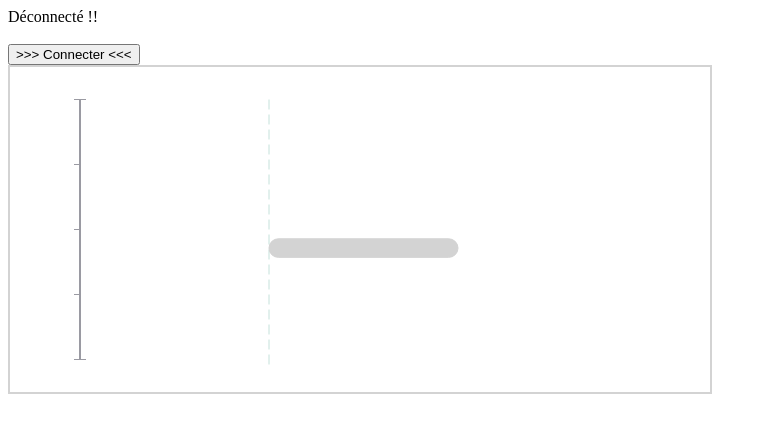
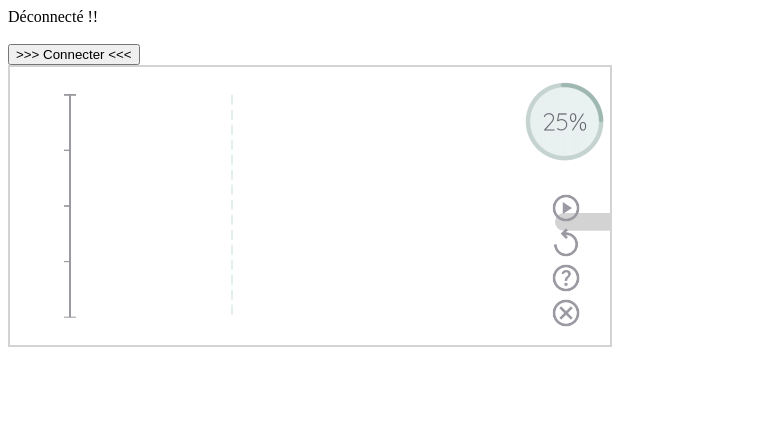
Before and after one commit to Minick-M/OUPS-data-display, a plain HTML site: page HTML TESTS/dessin.html in a window 1280 px wide. Shown: the whole page, without its empty margins (0-767 px from the left). Drawn offline with Linux system fonts and the light colour scheme.

Commit message:
latest version

```diff
--- a/HTML TESTS/dessin.html
+++ b/HTML TESTS/dessin.html
@@ -12,8 +12,10 @@
 
 <script>
     //Screens dimensions
-    const screenWidth = 700;
-    const screenHeight = 325;
+    const screenWidth = 600;
+    const screenHeight = 278
+    //const screenWidth = 700;
+    //const screenHeight = 325;
     const marginLeft = screenWidth*0.1;
     const marginRight = 0;
     const marginUp = screenHeight*0.1;
@@ -35,20 +37,76 @@
     const mediumGray = '#9A9AA2';
     const lightGray = '#d3d3d3'; //***A changer
     const darkGreen = '99b8b0';
+    const lightGreenMenu = '#dfebe9';
     const lightGreen = '#C4E1DA';
+    const lightPinkMenu = '#fce6e2';
     const lightPink = '#FFDEDA';
+    const lightYellowMenu = '#fef8d2';
     const lightYellow = '#FCEA81';
     const brightPink = '#FD66A0';
     const backgroundColor = white;
+    const overColor = lightPinkMenu; //color when force is over the target
+    const underColor = lightGreenMenu; //color when force is under the target
+    const onTargetColor = lightYellowMenu; //color when force is with tolerance of the target
+    const cursorDrawColor = lightPink;
 
     //Images
     const yellowFlower = new Image();
+    const playButton = new Image();
+    const replayButton = new Image();
+    const helpButton = new Image();
+    const cancelButton = new Image();
+    const progressionBar = new Image();
     yellowFlower.src = 'yellowFlower.png';
-    yellowFlower.onload = function() {
-    };
-    yellowFlower.onerror = function() {
-        console.error('L\'image n\'a pas pu être chargée.'); // Gérer les erreurs de chargement de l'image
-    };
+    loadImage(yellowFlower);
+    playButton.src = 'play.png';
+    loadImage(playButton);
+    replayButton.src = 'replay.png';
+    loadImage(replayButton);
+    helpButton.src = 'help.png';
+    loadImage(helpButton);
+    cancelButton.src = 'cancel.png';
+    loadImage(cancelButton);
+    progressionBar.src = 'progressionBar.png'
+    loadImage(progressionBar);
+
+    function loadImage(img){
+        img.onload = function() {
+        };
+        img.onerror = function() {
+            console.error('L\'image n\'a pas pu être chargée.'); // Gérer les erreurs de chargement de l'image
+        };
+    }
+
+    /*
+    const images = [
+    { name: 'yellowFlower', src: 'yellowFlower.png' },
+    { name: 'playButton', src: 'play.png' },
+    { name: 'replayButton', src: 'replay.png' },
+    { name: 'helpButton', src: 'help.png' },
+    { name: 'cancelButton', src: 'cancel.png' },
+    { name: 'progressionBar', src: 'progressionBar.png' }
+    ];
+
+    const imageElements = {};
+
+    images.forEach(imageInfo => {
+        const img = new Image();
+        img.src = imageInfo.src;
+        loadImage(img);
+        imageElements[imageInfo.name] = img;
+    });
+
+    function loadImage(image) {
+        // Your loadImage implementation here
+        image.onload = function() {
+            console.log(`${image.src} loaded successfully`);
+        };
+        image.onerror = function() {
+            console.error(`Error loading ${image.src}`);
+        };
+    }
+    */
 
     //Patient individual datas
     var baselineForce = 0; //***a changer
@@ -65,27 +123,37 @@
     var cercleRatio = 0;
     var cercleX = -95; //a changer pr etre dynamique
 
-    var reading_pressure = 0.0;
+    var gameTime = 0; //Time since the start of the game
+    var rectangleTime = 6000; //in millisecs
+
+    // Define an array to store the positions of the flower cursor
+    let flowerPositions = [];
+
 
     function forceToPixel(force){
         return (screenHeight-marginDown) - (((force-minForce)/(maxForce-minForce))*gameplayHeight);
     }
 
     function timeToPixel(time){
-        return (time/gameplayTimeView)*gameplayWidth;
+        return currentTimeX + ((time)/gameplayTimeView)*gameplayWidth;
     }
 
     function clear(){
         ctx.fillStyle = backgroundColor;
         ctx.fillRect(0, 0, screenWidth, screenHeight);
     }
+
     function gameLoop(timeStamp){
         window.requestAnimationFrame(gameLoop);
         clear();
         let deltaMs = timeStamp-lastTimeStamp;
         lastTimeStamp = timeStamp;
 
-        reading_pressure = get_current_reading()[forceIndex];
+        if (is_connected){
+            gameTime += deltaMs;
+        }
+
+        let currentForce = get_current_reading()[forceIndex];
 
         //Drawing to left side scale
         drawScale(marginLeft, marginUp, gameplayHeight, 5, mediumGray, 2)
@@ -93,7 +161,7 @@
         //drawing of vertical dotted lines of the cursor
         drawDottedLine(currentTimeX, marginUp, gameplayHeight, 1, lightGreen, 1)
 
-        let forceRatio = (reading_pressure - minForce) / (maxForce - minForce);
+        let forceRatio = (currentForce - minForce) / (maxForce - minForce);
         let clampedForceRatio = Math.min(Math.max(forceRatio, 0), 1);
         let forceY = marginUp + gameplayHeight * (1.0 - clampedForceRatio);
 
@@ -103,11 +171,58 @@
         //drawing of the flower cursor
         ctx.drawImage(yellowFlower, currentTimeX-yellowFlower.width, forceY-yellowFlower.height, 25, 26);
 
+        // Update the flower cursor positions array
+        //*** Je pourrais peut-etre lutiliser pour montrer le tracer total a la fin???
+        flowerPositions.push({ x: currentTimeX, y: forceY });
+
+
+
+        // Draw the line following the flower cursor
+        let cursorX = timeToPixel(currentTimeX-gameTime);
+        let cursorY = forceToPixel(forceY); //Force clamped
+        ctx.beginPath();
+        ctx.fillRect(cursorX, cursorY, 5, 5); // fill in the pixel at (10,10)
+        ctx.strokeStyle = cursorDrawColor;
+        ctx.lineWidth = 2;
+        ctx.stroke();
+
+
+        //****Limit the number of stored positions to avoid memory issues (utile???)
+        if (flowerPositions.length > 1000) {
+            flowerPositions.shift();
+        }
+
         //drawing rectangle
         let rectWidth = ((sequenceDuration/gameplayTimeView)*gameplayWidth);
         let rectHeight = (forceTolerance/(maxForce-minForce)*gameplayHeight);
+        let rectX = timeToPixel(rectangleTime - gameTime);
         let rectY = forceToPixel(patientMaxForce) - rectHeight/2;
-        drawRectangles(currentTimeX, rectY, rectWidth, rectHeight, lightGray)
+        let rectColor = lightGray;
+
+        if (gameTime >= rectangleTime && gameTime <= rectangleTime + sequenceDuration){
+            if (currentForce > patientMaxForce + forceTolerance/2){
+                //force too high
+                rectColor = overColor;
+            }
+            else if (currentForce < patientMaxForce - forceTolerance/2){
+                //force too low
+                rectColor = underColor;
+            }
+            else {
+                //force within the accepted tolerance of the target
+                rectColor = onTargetColor;
+            }
+        }
+        drawRectangles(rectX, rectY, rectWidth, rectHeight, rectColor)
+
+
+
+        //drawing of the buttons
+        ctx.drawImage(playButton, gameplayWidth, 125, 32, 32); //*** Changer positionnement.
+        ctx.drawImage(replayButton, gameplayWidth, 125 + 35, 32, 32);
+        ctx.drawImage(helpButton, gameplayWidth, 125 + 70, 32, 32);
+        ctx.drawImage(cancelButton, gameplayWidth, 125 + 105, 32, 32);
+        ctx.drawImage(progressionBar, gameplayWidth -40, 5)
 
         //drawing outer circle
         /*
--- a/HTML TESTS/hardware.js
+++ b/HTML TESTS/hardware.js
@@ -1,6 +1,7 @@
 // Copyright: Marc Feeley, 2024
 // v1: April 10, 2024
 
+let is_connected = false;
 let device_latest_readings = [];
 let readings_to_average = 4;
 
@@ -27,10 +28,12 @@ function get_current_reading() {
 function handle_device_connection() {
   log('handle_device_connection');
   device_latest_readings = [];
+  is_connected = true;
 }
 
 function handle_device_disconnection() {
   log('handle_device_disconnection');
+  is_connected = false;
 }
 
 function handle_device_notification(timestamp, force, ax, ay, az) {
```
Also changed, not shown: HTML TESTS/Archive/flower.png (renamed from HTML TESTS/flower.png), HTML TESTS/Archive/flower2.png (renamed from HTML TESTS/flower2.png), HTML TESTS/Archive/flowerCropped.png (renamed from HTML TESTS/flowerCropped.png), HTML TESTS/Archive/help.svg (added), HTML TESTS/Archive/index.html (renamed from HTML TESTS/index.html), HTML TESTS/Archive/index_new.html (renamed from HTML TESTS/index_new.html), HTML TESTS/Archive/innerFlower.png (renamed from HTML TESTS/innerFlower.png), HTML TESTS/Archive/progressionBar.png (added), HTML TESTS/cancel.png (added), HTML TESTS/help.png (added), HTML TESTS/pause.png (added), HTML TESTS/play.png (added), HTML TESTS/progressionBar.png (added), HTML TESTS/replay.png (added), 2 other files.
